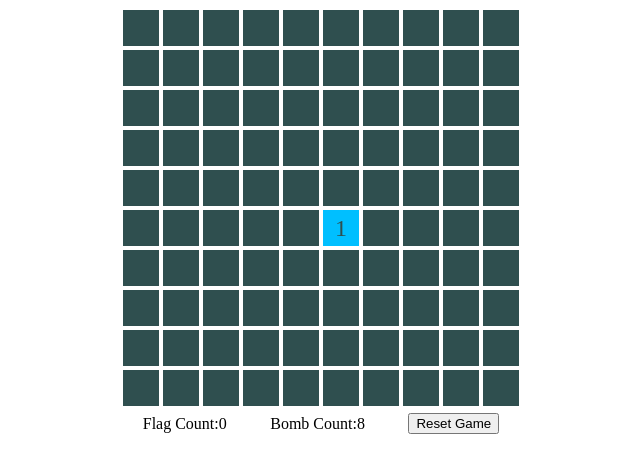
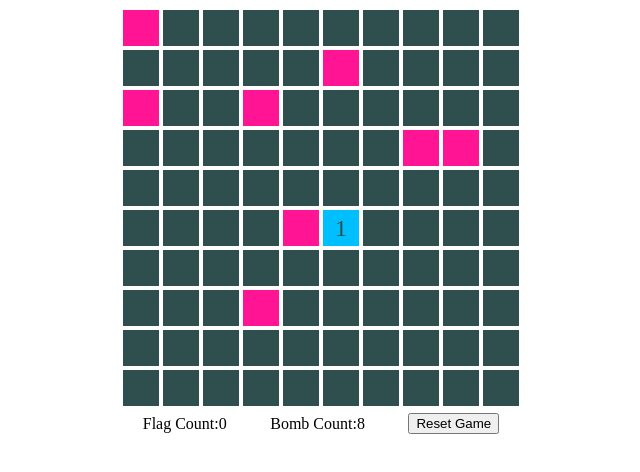
Before and after one commit to codegauravg/minesweeper, a website with bundled scripts: page index.html in a window 1280 px wide. Both pictures are taken after a click on the element 640 px from the left and 208 px from the top of the page. Shown: the whole page, without its empty margins (319-959 px from the left). Built offline with nearby package versions, Linux system fonts and the light colour scheme.

Commit message:
fixed all the logics, reduced complexities

```diff
--- a/index.js
+++ b/index.js
@@ -25,18 +25,10 @@ document.addEventListener('DOMContentLoaded', () => {
       resetGame();
     })
 
-    /* Predefined gametypes, keeping it scalable */
-    let gameTypes = {
-        typeA: { xdim: 5, ydim: 5, bombCnt: 5 },
-        typeB: { xdim: 10, ydim: 10, bombCnt: 8 },
-        typeC: { xdim: 15, ydim: 15, bombCnt: 10 },
-    };
-
-    const { xdim, ydim, bombCnt } = gameTypes.typeB;
+    const { xdim, ydim, maxBombCnt } = { xdim: 10, ydim: 10, maxBombCnt: 8 };
     let gameOverFlag = false;
     let flags = 0
-
-    bombCntEle.innerHTML = bombCnt;
+    let unrevealedSpots = xdim * ydim;
 
     /**
      * Generate safe spots & bomb spots in the mine field
@@ -53,48 +45,33 @@ document.addEventListener('DOMContentLoaded', () => {
      *  [v,v,v,v,v,v,b,v,v,v],
      * ]
      * */
-    const gameArray = Array(xdim * ydim).fill(new Spot());
-    const bombPositions = utility.randomPos(bombCnt, 0, xdim * ydim - 1);
+    const { bombPositions, bombCnt } = utility.randomPos(maxBombCnt, 0, xdim, ydim);
+    bombCntEle.innerHTML = bombCnt;
 
-    bombPositions.forEach((pos) => {
-      gameArray[pos] = new Bomb();
-    });
+    const gameMatrix = new Array(ydim);
 
-    const gameMatrix = new Array(Math.ceil(xdim))
-    .fill()
-    .map(_ => gameArray.splice(0, xdim))
-
-    console.log(gameMatrix);
+    for (let i = 0; i < xdim; i++) {
+      gameMatrix[i] = new Array(xdim);
+      for (let j = 0; j < ydim; j++) {
+        if (bombPositions.includes(`${i}/${j}`)) {
+          gameMatrix[i][j] = new Bomb();
+        } else {
+          gameMatrix[i][j] = new Spot();
+        }
 
         /**
-     * Assign bomb counts to the spots
-     * [
-     *  [v,v,v,1,b,1,v,v,v,v],
-     *  [v,1,1,3,2,2,v,v,v,v],
-     *  [v,1,b,2,b,1,v,v,v,v],
-     *  [v,1,1,2,2,2,1,v,v,v],
-     *  [1,1,1,v,1,b,1,1,1,v],
-     *  [1,b,1,v,1,1,2,b,1,v],
-     *  [1,1,1,v,v,1,1,1,1,v],
-     *  [v,v,1,1,2,b,2,1,1,v],
-     *  [v,v,1,b,2,2,3,b,1,v],
-     *  [v,v,1,1,v,1,b,2,1,v],
-     * ]
-     * */
-     for (let i = 0; i < ydim; i++) {
-        for (let j = 0; j < xdim; j++) {
-          // find count of bombs in neighbour
-          const noOfBombs = utility.findNearbyBombs({gameMatrix, i, j, xdim, ydim});
-          gameMatrix[i][j].bombCnt = noOfBombs;
+         * To populate minefield with safe & bomb spots with html elements
+         */
         const spot = document.createElement('div');
         spot.setAttribute('id', `${i * j}-${i}-${j}`);
-          spot.setAttribute('data', JSON.stringify({ i, j, noOfBombs, isBomb: gameMatrix[i][j].isBomb ? true : false }));
+        spot.setAttribute('data', JSON.stringify({ i, j }));
         spot.classList.add(gameMatrix[i][j].class);
 
         spot.style.flexBasis = `${`calc(${100/xdim}%)`}`;
         spot.style.width = `${`calc(${100/xdim}%)`}`;
         spot.style.height = `${`calc(${100/ydim}%)`}`;
 
+        gameMatrix[i][j].ele = spot;
         mineGrid.appendChild(spot);
       }
     }
@@ -107,27 +84,37 @@ document.addEventListener('DOMContentLoaded', () => {
       if (spot.classList.contains('bomb')) {
         spot.innerHTML = '💣';
         spot.classList.add('reveal');
+        unrevealedSpots -= 1;
         if (!gameOverFlag) {
           gameOver();
         }
       } else {
-        let total = Number(JSON.parse(spot.getAttribute('data')).noOfBombs);
-        if (total !== 0) {
+        const {i, j} = JSON.parse(spot.getAttribute('data'));
+        const noOfBombs = utility.findNearbyBombs({gameMatrix, i, j, xdim, ydim});
+        if (noOfBombs !== 0) {
           spot.classList.add('reveal');
-          spot.innerHTML = total;
+          gameMatrix[i][j].visible = true;
+          unrevealedSpots -= 1;
+          spot.innerHTML = noOfBombs;
         } else {
           checkNearbySpotForBomb(gameMatrix, spot);
         }
       }
-      spot.classList.add('reveal');
+      // if bomb count is equal to flag count, check for win
+      if (flags === bombCnt && flags === unrevealedSpots) {
+        checkIfWon();
+      }
     }
 
     function checkNearbySpotForBomb(matrix, spot) {
 
+      const {i, j} = JSON.parse(spot.getAttribute('data'));
+      gameMatrix[i][j].visible = true;
+
       // Reveal current spot
       spot.classList.add('reveal');
+      unrevealedSpots -= 1;
 
-      const {i, j} = JSON.parse(spot.getAttribute('data'));
       //  Similar Logic for findingNearbyBombs
       let positions = [
         { x: i - 1, y: j - 1 }, // Upper Left Corner
@@ -155,6 +142,7 @@ document.addEventListener('DOMContentLoaded', () => {
           if (matrix && matrix[fltrPos[n].x][fltrPos[n].y]) {
             const nextSpot = document.getElementById(`${fltrPos[n].x * fltrPos[n].y}-${fltrPos[n].x}-${fltrPos[n].y}`);
             myPromises.push(
+              // setTimeout to animate the reveal process
               setTimeout(() => {
                 clickSpot(nextSpot);
               }, 20)
@@ -179,7 +167,7 @@ document.addEventListener('DOMContentLoaded', () => {
           spot.innerHTML= '🚩';
           flags += 1;
           // if bomb count is equal to flag count, check for win
-          if (flags === bombCnt) {
+          if (flags === bombCnt && flags === unrevealedSpots) {
             checkIfWon();
           }
         } else {
@@ -203,7 +191,7 @@ document.addEventListener('DOMContentLoaded', () => {
           count += 1;
         }
       }
-      if (count === bombCnt) {
+      if (count === bombCnt && count === unrevealedSpots) {
         alert('You Won !');
         gameOverFlag = true;
       }
--- a/modules/utility.js
+++ b/modules/utility.js
@@ -1,31 +1,22 @@
 /* Utility functions goes here */
 
 export default {
-    randomPos(n, min, max) {
-        let randomNumber = null;
+    randomPos(n, min, xmax, ymax) {
         let positions = [];
-        for (let i = 0; i < n; i++) {
-            //  To generate random numbers between min and maximum.
-            randomNumber = this.generateRandomNumber(positions, min, max);
-            positions.push(randomNumber);
+        let i = 0;
+
+        while (i < n) {
+            const x = Math.round(min + Math.random() * (xmax - min - 1));
+            const y = Math.round(min + Math.random() * (ymax - min - 1));
+            const random = `${x}/${y}`;
+            if (positions.indexOf(random) < 0) {
+                positions.push(random);
+                i += 1;
+            }
         }
-        return positions;
+
+        return { bombPositions: positions, bombCnt: positions.length };
     },
-
-    generateRandomNumber(arr, min, max) {
-        const num = Math.round(min + Math.random() * (max - min));
-        if (arr.indexOf(num) < 0) {
-            return num;
-        } else {
-            this.generateRandomNumber(arr, min, max);
-        }
-    },
-
-    /* randomPos(n, min, max) {
-        const positions = Array(max - min).fill().map((_, index) => index + 1);
-        positions.sort(() => Math.random() - 0.5);
-        return positions.slice(0, n);
-    }, */
 
     findNearbyBombs({gameMatrix, i, j, xdim, ydim}) {
         let count = 0;
--- a/style.css
+++ b/style.css
@@ -34,6 +34,7 @@
     border: 2px solid;
     border-color: #ffffff;
     box-sizing: border-box;
+    background-color: deeppink;
 }
 
 .flag {
```
Lines whose indentation alone changed are shown as unchanged.
